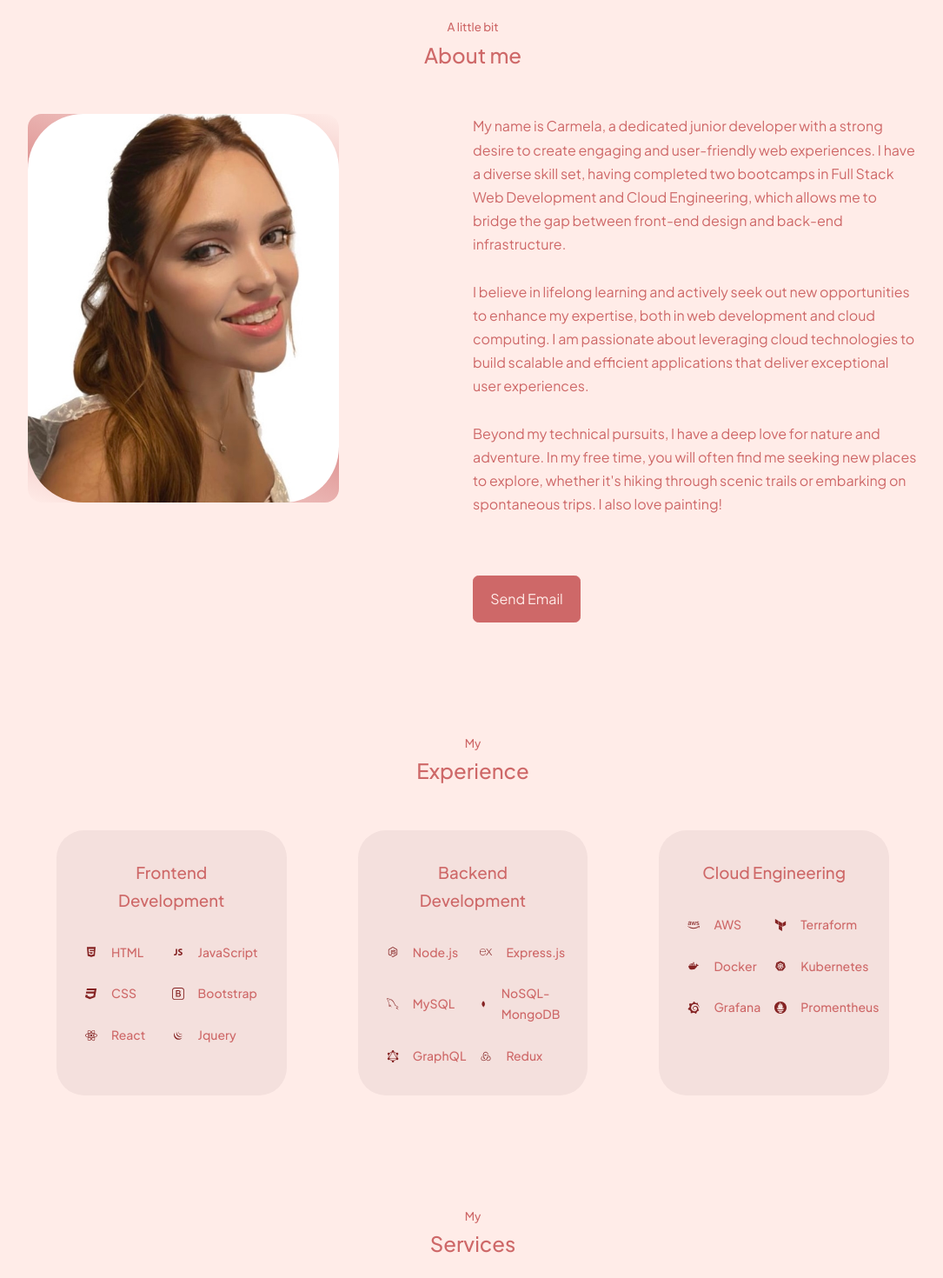
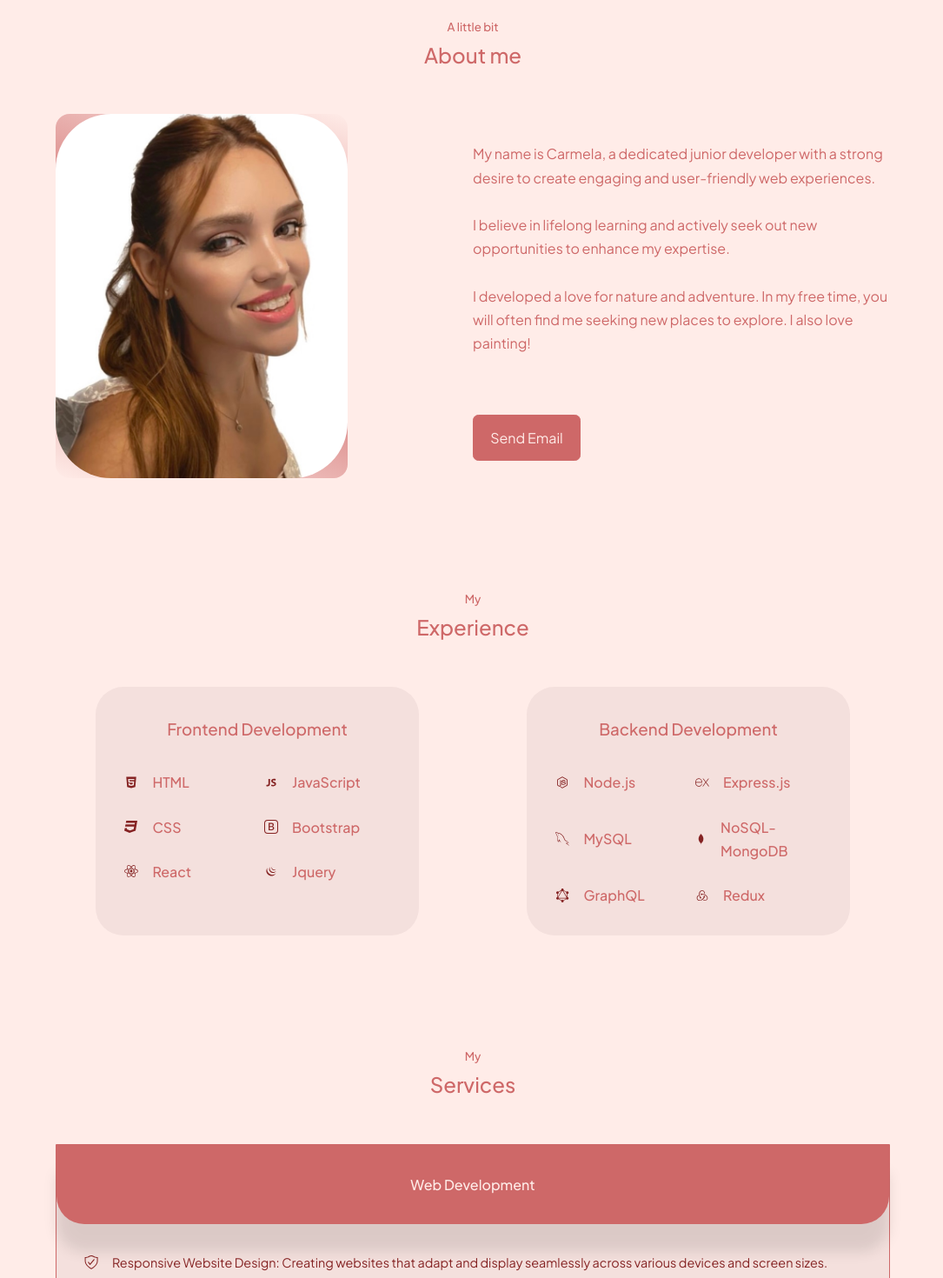
Before and after one commit to Cdrcar/Carmela-React-Portfolio, a React (Create React App) app: page / in a window 1280 px wide. Shown: the part 860-2330 px from the top of the page at 87% size, without its empty margins (96-1181 px from the left). Built offline with nearby package versions, Linux system fonts and the light colour scheme.

Commit message:
Revert "updates experience section"
This reverts commit f098ebfe9a06fea03e82e0725c308177419d7a3b.

```diff
--- a/src/components/About/About.jsx
+++ b/src/components/About/About.jsx
@@ -18,13 +18,13 @@ const About = () => {
         <div className="about__content">
 
         <p>
-        My name is Carmela, a dedicated junior developer with a strong desire to create engaging and user-friendly web experiences. I have a diverse skill set, having completed two bootcamps in Full Stack Web Development and Cloud Engineering, which allows me to bridge the gap between front-end design and back-end infrastructure.
+          My name is Carmela, a dedicated junior developer with a strong desire to create engaging and user-friendly web experiences.
            <br />
            <br />
-           I believe in lifelong learning and actively seek out new opportunities to enhance my expertise, both in web development and cloud computing. I am passionate about leveraging cloud technologies to build scalable and efficient applications that deliver exceptional user experiences.
+           I believe in lifelong learning and actively seek out new opportunities to enhance my expertise.
            <br />
            <br />
-           Beyond my technical pursuits, I have a deep love for nature and adventure. In my free time, you will often find me seeking new places to explore, whether it's hiking through scenic trails or embarking on spontaneous trips. I also love painting!
+           I developed a love for nature and adventure. In my free time, you will often find me seeking new places to explore. I also love painting!
           </p>
           <br />
 
--- a/src/components/About/about.css
+++ b/src/components/About/about.css
@@ -29,7 +29,7 @@
 }
 
 .about__content p {
-    margin: 0rem 0 2.6rem;
+    margin: 2rem 0 2.6rem;
     color: var(--color-light);
 }
 
--- a/src/components/Experience/Experience.jsx
+++ b/src/components/Experience/Experience.jsx
@@ -1,23 +1,17 @@
-import React from "react";
-import "./experience.css";
-import { AiFillHtml5 } from "react-icons/ai";
-import { DiJavascript1 } from "react-icons/di";
-import { FaCss3 } from "react-icons/fa";
-import { BsBootstrap } from "react-icons/bs";
-import { FaReact } from "react-icons/fa";
-import { DiJqueryLogo } from "react-icons/di";
-import { BiLogoNodejs } from "react-icons/bi";
-import { GrMysql } from "react-icons/gr";
-import { DiMongodb } from "react-icons/di";
-import { GrGraphQl } from "react-icons/gr";
-import { SiExpress } from "react-icons/si";
-import { BiLogoRedux } from "react-icons/bi";
-import { SiAmazonaws } from "react-icons/si";
-import { SiTerraform } from "react-icons/si";
-import { BiLogoDocker } from "react-icons/bi";
-import { BiLogoKubernetes } from "react-icons/bi";
-import { SiPrometheus } from "react-icons/si";
-import { SiGrafana } from "react-icons/si";
+import React from 'react'
+import './experience.css'
+import {AiFillHtml5} from 'react-icons/ai'
+import {DiJavascript1} from 'react-icons/di'
+import {FaCss3} from 'react-icons/fa'
+import {BsBootstrap} from 'react-icons/bs'
+import {FaReact} from 'react-icons/fa'
+import {DiJqueryLogo} from 'react-icons/di'
+import {BiLogoNodejs} from 'react-icons/bi'
+import {GrMysql} from 'react-icons/gr'
+import {DiMongodb} from 'react-icons/di'
+import {GrGraphQl} from 'react-icons/gr'
+import {SiExpress} from 'react-icons/si'
+import {BiLogoRedux} from 'react-icons/bi'
 
 const Experience = () => {
   return (
@@ -26,113 +20,84 @@ const Experience = () => {
       <h2>Experience</h2>
 
       <div className="container experience__container">
+
         {/* Frontend */}
-        <div className="experience__box">
+        <div className="experience__frontend">
           <h3>Frontend Development</h3>
           <div className="experience__content">
             <article className="experience__details">
-              <AiFillHtml5 className="experience__detail-icon" />
-              <h4 className="text-light">HTML</h4>
+              <AiFillHtml5 className='experience__detail-icon'/>
+              <h4 className='text-light'>HTML</h4>
             </article>
 
             <article className="experience__details">
-              <DiJavascript1 className="experience__detail-icon" />
-              <h4 className="text-light">JavaScript</h4>
+              <DiJavascript1 className='experience__detail-icon'/>
+              <h4 className='text-light'>JavaScript</h4>
             </article>
 
             <article className="experience__details">
-              <FaCss3 className="experience__detail-icon" />
-              <h4 className="text-light">CSS</h4>
+              <FaCss3 className='experience__detail-icon'/>
+              <h4 className='text-light'>CSS</h4>
             </article>
 
             <article className="experience__details">
-              <BsBootstrap className="experience__detail-icon" />
-              <h4 className="text-light">Bootstrap</h4>
+              <BsBootstrap className='experience__detail-icon'/>
+              <h4 className='text-light'>Bootstrap</h4>
             </article>
 
             <article className="experience__details">
-              <FaReact className="experience__detail-icon" />
-              <h4 className="text-light">React</h4>
+              <FaReact className='experience__detail-icon'/>
+              <h4 className='text-light'>React</h4>
             </article>
 
             <article className="experience__details">
-              <DiJqueryLogo className="experience__detail-icon" />
-              <h4 className="text-light">Jquery</h4>
+              <DiJqueryLogo className='experience__detail-icon'/>
+              <h4 className='text-light'>Jquery</h4>
             </article>
+
           </div>
         </div>
 
         {/* Backend */}
-        <div className="experience__box">
+        <div className="experience__backend">
           <h3>Backend Development</h3>
           <div className="experience__content">
             <article className="experience__details">
-              <BiLogoNodejs className="experience__detail-icon" />
-              <h4 className="text-light">Node.js</h4>
+              <BiLogoNodejs className='experience__detail-icon'/>
+              <h4 className='text-light'>Node.js</h4>
             </article>
 
             <article className="experience__details">
-              <SiExpress className="experience__detail-icon" />
-              <h4 className="text-light">Express.js</h4>
+              <SiExpress className='experience__detail-icon'/>
+              <h4 className='text-light'>Express.js</h4>
             </article>
 
             <article className="experience__details">
-              <GrMysql className="experience__detail-icon" />
-              <h4 className="text-light">MySQL</h4>
+              <GrMysql className='experience__detail-icon'/>
+              <h4 className='text-light'>MySQL</h4>
             </article>
 
             <article className="experience__details">
-              <DiMongodb className="experience__detail-icon" />
-              <h4 className="text-light">NoSQL-MongoDB</h4>
+              <DiMongodb className='experience__detail-icon'/>
+              <h4 className='text-light'>NoSQL-MongoDB</h4>
             </article>
 
             <article className="experience__details">
-              <GrGraphQl className="experience__detail-icon" />
-              <h4 className="text-light">GraphQL</h4>
+              <GrGraphQl className='experience__detail-icon'/>
+              <h4 className='text-light'>GraphQL</h4>
             </article>
 
             <article className="experience__details">
-              <BiLogoRedux className="experience__detail-icon" />
-              <h4 className="text-light">Redux</h4>
+              <BiLogoRedux className='experience__detail-icon'/>
+              <h4 className='text-light'>Redux</h4>
             </article>
           </div>
+
         </div>
 
-        <div className="experience__box">
-          <h3>Cloud Engineering</h3>
-          <div className="experience__content">
-            <article className="experience__details">
-              <SiAmazonaws className="experience__detail-icon" />
-              <h4 className="text-light">AWS</h4>
-            </article>
-            <article className="experience__details">
-              <SiTerraform className="experience__detail-icon" />
-              <h4 className="text-light">Terraform</h4>
-            </article>
-            <article className="experience__details">
-              <BiLogoDocker className="experience__detail-icon" />
-              <h4 className="text-light">Docker</h4>
-            </article>
-            <article className="experience__details">
-              <BiLogoKubernetes className="experience__detail-icon" />
-              <h4 className="text-light">Kubernetes</h4>
-            </article>
-            <article className="experience__details">
-              <SiGrafana className="experience__detail-icon" />
-              <h4 className="text-light">Grafana</h4>
-            </article>
-            <article className="experience__details">
-              <SiPrometheus className="experience__detail-icon" />
-              <h4 className="text-light">Promentheus</h4>
-            </article>
-
-
-            {/* Add other cloud-related technologies/icons here */}
-          </div>
-        </div>
       </div>
     </section>
-  );
-};
+  )
+}
 
-export default Experience;
+export default Experience
--- a/src/components/Experience/experience.css
+++ b/src/components/Experience/experience.css
@@ -1,25 +1,24 @@
 .experience__container {
     display: grid;
-  grid-template-columns: repeat(auto-fit, minmax(300px, 1fr));
-  gap: 1rem;
+    grid-template-columns: 1fr 1fr;
+    gap: 2rem;
 }
 
-.experience__box {
+.experience__container > div {
     background: var(--color-bg-variant);
-  padding: 1.3rem;
+    padding: 2.4rem 1rem;
     border-radius: 2rem;
     border: 1px solid transparent;
     transition: var(--transition);
-  min-height: 220px;
 }
 
-.experience__box:hover {
+.experience__container > div:hover {
     background: transparent;
     border-color: var(--color-bg-variant);
     cursor: default;
 }
 
-.experience__box > h3 {
+.experience__container> div > h3 {
     text-align: center;
     margin-bottom: 2rem;
     color: var(--color-primary);
@@ -27,11 +26,9 @@
 
 .experience__content {
     display: grid;
-  width: 100%;
     grid-template-columns: 1fr 1fr;
     gap: 1rem;
     row-gap: 1.5rem;
-  font-size: 14px;
 }
 
 .experience__details {
@@ -51,17 +48,18 @@
         gap: 1rem;
     }
 
-  .experience__container > div {
+    .experience__container > div{
         width: 100%;
         padding: 2rem 1rem;
+
     }
+
 }
 
 /* Media Queries for tablet (MEDIUM devices)*/
 @media screen and (max-width: 1024px) {
-  .experience__container {
-    grid-template-columns: repeat(2, 1fr);
-    gap: 0.5rem; /* Reduce the gap between the boxes for medium screens */
+    .experience__container{
+        grid-template-columns: 1fr;
     }
 
     .experience__container > div {
--- a/src/components/Header/CTA.jsx
+++ b/src/components/Header/CTA.jsx
@@ -1,5 +1,5 @@
 import React from 'react'
-// import CV from '../../assets/cv.pdf'
+import CV from '../../assets/cv.pdf'
 
 
 const CTA = () => { // Call to Action: encourage visitors to a specific action
@@ -7,7 +7,7 @@ const CTA = () => { // Call to Action: encourage visitors to a specific action
   return (
     <div>
         <div className="cta">
-            {/* <a href={CV} download className= 'btn'>Download CV</a> */}
+            <a href={CV} download className= 'btn'>Download CV</a>
             <a href="#contact" className= 'btn btn-primary'>Contact</a>
         </div>
     </div>
--- a/src/components/Services/Services.jsx
+++ b/src/components/Services/Services.jsx
@@ -12,7 +12,7 @@ export const Services = () => {
         <article className="service">
           {/* Web Development */}
           <div className="service__head">
-            <h3>Web Development • Cloud Engineering</h3>
+            <h3>Web Development</h3>
           </div>
 
           <ul className="service__list">
@@ -63,27 +63,9 @@ export const Services = () => {
             <li>
               <VscWorkspaceTrusted className="service__list-icon" />
               <p>
-                Cloud Infrastructure Management: Proficient in setting up and
-                managing cloud infrastructure using platforms like AWS to ensure
-                scalable, secure, and cost-effective solutions.
-              </p>
-            </li>
-            <li>
-              <VscWorkspaceTrusted className="service__list-icon" />
-              <p>
-                DevOps and Continuous Integration/Continuous Deployment (CI/CD):
-                Implementing DevOps practices to automate the development,
-                testing, and deployment processes, promoting collaboration and
-                efficiency within development teams.
-              </p>
-            </li>
-            <li>
-              <VscWorkspaceTrusted className="service__list-icon" />
-              <p>
-                Containerization and Orchestration: Experience in containerizing
-                applications using Docker and deploying and managing them with
-                container orchestration platforms like Kubernetes, ensuring easy
-                scalability and high availability.
+                Problem Solving and Debugging: Skilled in identifying and
+                resolving issues, bugs, and errors in web applications, ensuring
+                optimal performance and functionality.
               </p>
             </li>
           </ul>
--- a/src/index.css
+++ b/src/index.css
@@ -21,7 +21,7 @@
 
     --transition: all 400ms ease;
 
-    --container-width-lg: 80%;
+    --container-width-lg: 75%;
     --container-width-md: 86%;
     --container-width-sm: 90%;
 }
```
Also changed, not shown: src/assets/bg-image.png (added), 1 other file (tests, documents, lock files or other folders). Lines whose indentation alone changed are shown as unchanged.
